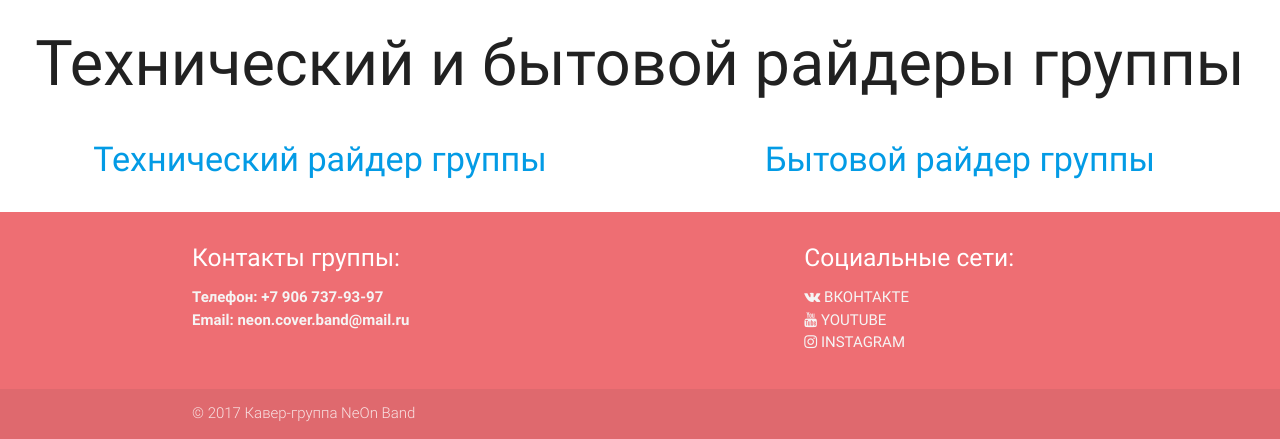
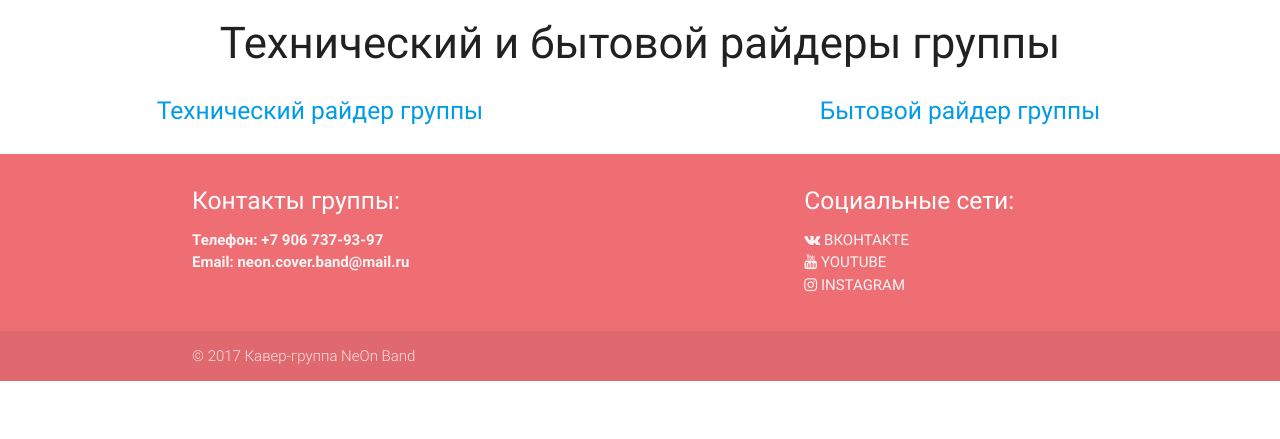
Before and after one commit to AlexKotik/NeonSite, a plain HTML site: page index.html in a window 1280 px wide. Shown: the part 1989-2428 px from the top of the page. After the commit the page ends 2370 px from the top, so only its background shows below. Drawn offline with Linux system fonts and the light colour scheme.

Commit message:
Fixed huge headers 1

```diff
--- a/index.html
+++ b/index.html
@@ -104,12 +104,12 @@
             </div>
         </div>
         <div class="row center" id="Raider">
-            <h1>Технический и бытовой райдеры группы</h1>
+            <h3>Технический и бытовой райдеры группы</h3>
             <div class="col s12 m6">
-                <a href="pdf/raid1.pdf"><h4>Технический райдер группы</h4></a>
+                <a href="pdf/raid1.pdf"><h5>Технический райдер группы</h5></a>
             </div>
             <div class="col s12 m6">
-                <a href="pdf/raid2.pdf"><h4>Бытовой райдер группы</h4></a>
+                <a href="pdf/raid2.pdf"><h5>Бытовой райдер группы</h5></a>
             </div>
         </div>
     </div>
```
